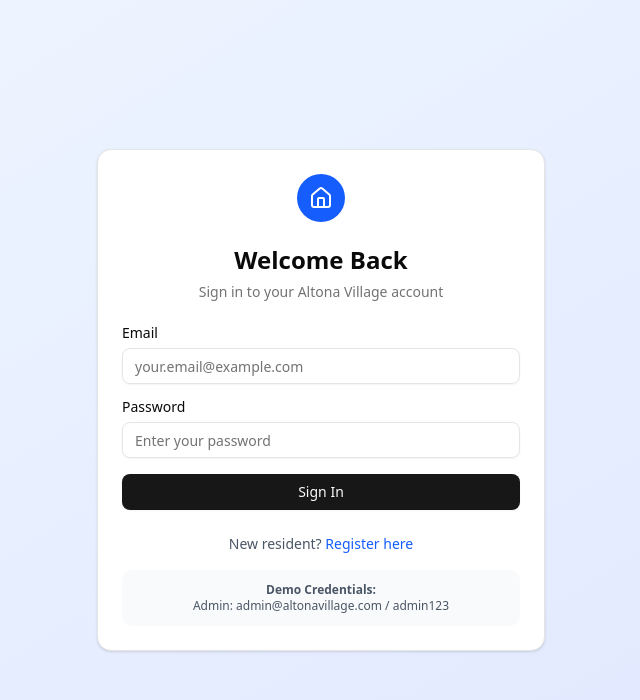
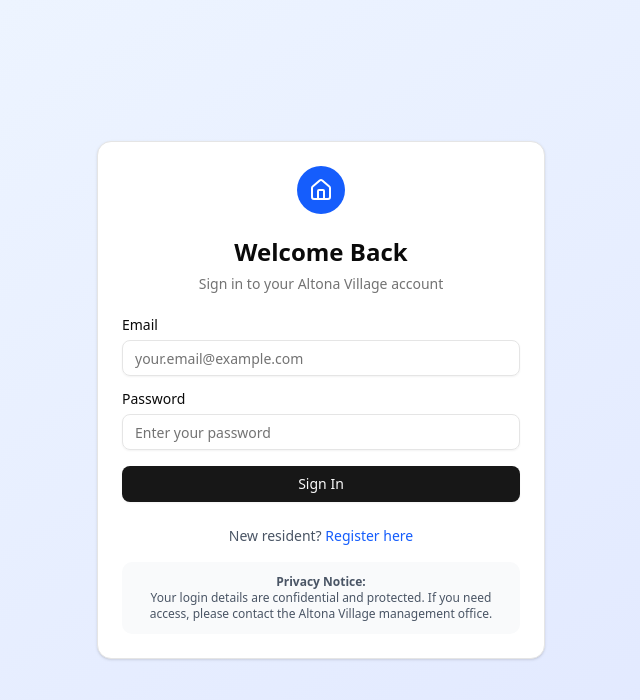
Before and after one commit to vonlandsbergjohn/ALTONA_VILLAGE_CMS, a React (Vite) app in the folder altona-village-frontend/: page / in a window 1280 px wide. Shown: the top 700 px of the page, without its empty margins (319-959 px from the left). Built offline with nearby package versions, Linux system fonts and the light colour scheme.

Commit message:
Update LoginForm to include privacy notice instead of demo credentials

```diff
--- a/altona-village-frontend/src/components/LoginForm.jsx
+++ b/altona-village-frontend/src/components/LoginForm.jsx
@@ -95,8 +95,8 @@ const LoginForm = ({ onSwitchToRegister }) => {
 
           <div className="mt-4 p-3 bg-gray-50 rounded-lg">
             <p className="text-xs text-gray-600 text-center">
-              <strong>Demo Credentials:</strong><br />
-              Admin: admin@altonavillage.com / admin123
+              <strong>Privacy Notice:</strong><br />
+              Your login details are confidential and protected. If you need access, please contact the Altona Village management office.
             </p>
           </div>
         </CardContent>
```
Also changed, not shown: 1 other file (tests, documents, lock files or other folders).
